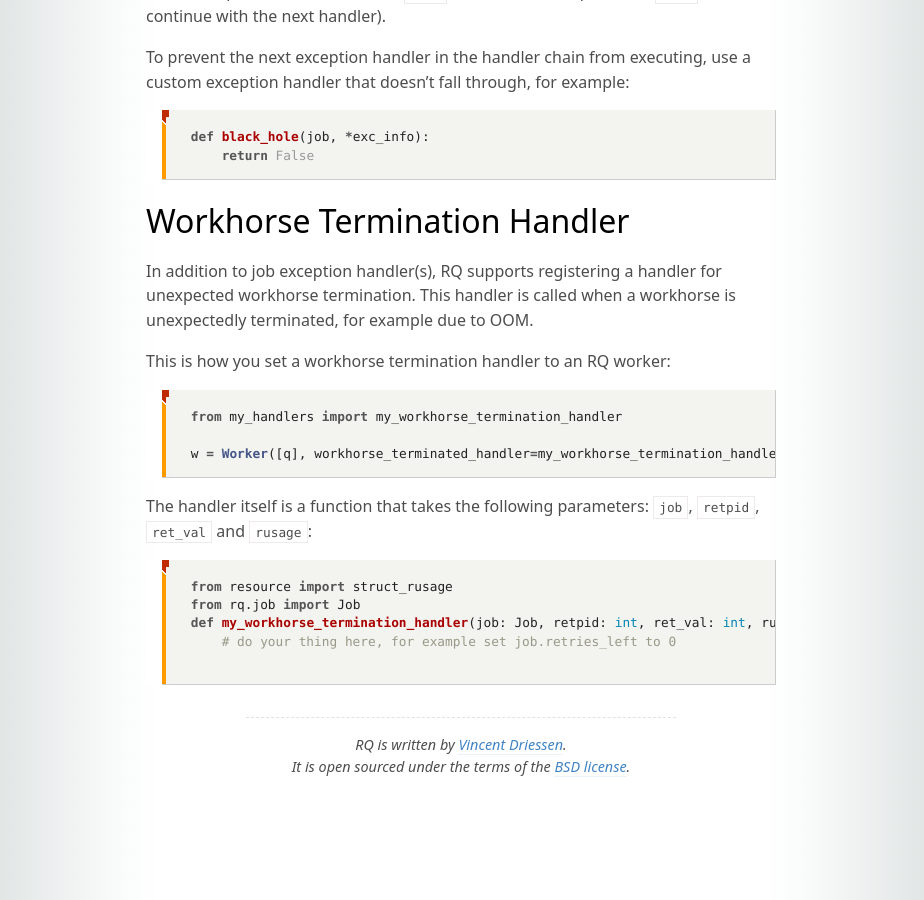
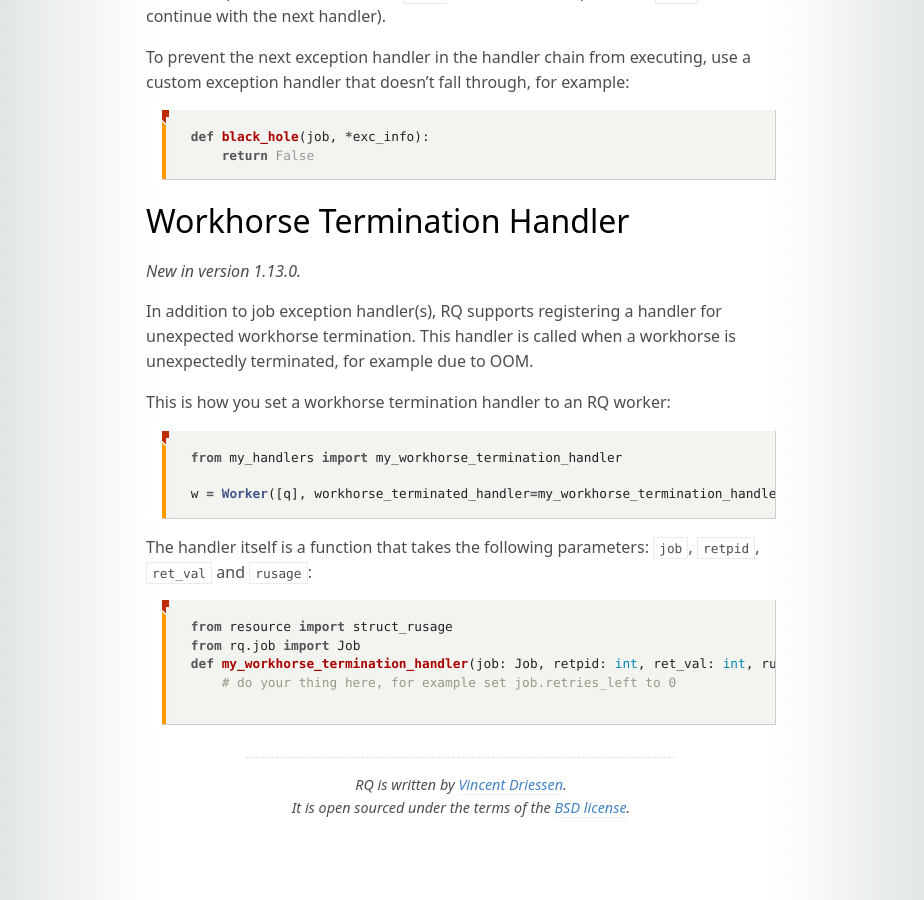
Before and after one commit to rq/rq, a Jekyll site: the page built from docs/docs/exceptions.md, in a window 1280 px wide and 900 px high, scrolled down 2372 px. Shown: the whole window, without its empty margins (179-1103 px from the left). Built offline with Jekyll 4.4.1, drawn with Linux system fonts in a browser that asks for light colours; some web fonts are replaced; comment, search, counter and statistics services are not loaded.

Commit message:
Update exceptions.md

````diff
--- a/docs/docs/exceptions.md
+++ b/docs/docs/exceptions.md
@@ -121,6 +121,7 @@ def black_hole(job, *exc_info):
 ```
 
 ## Workhorse Termination Handler
+_New in version 1.13.0._
 
 In addition to job exception handler(s), RQ supports registering a handler for unexpected workhorse termination.
 This handler is called when a workhorse is unexpectedly terminated, for example due to OOM.
````
